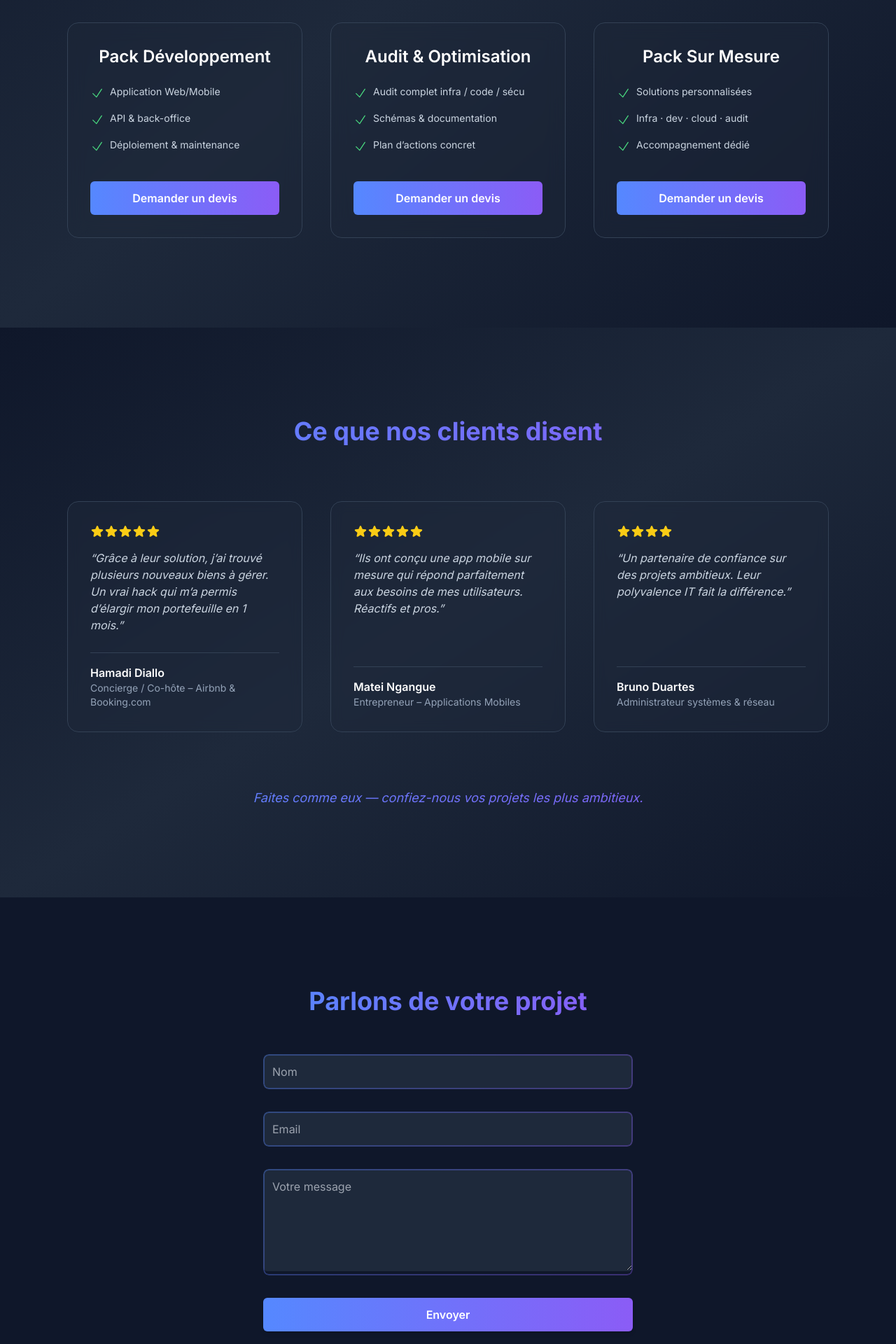
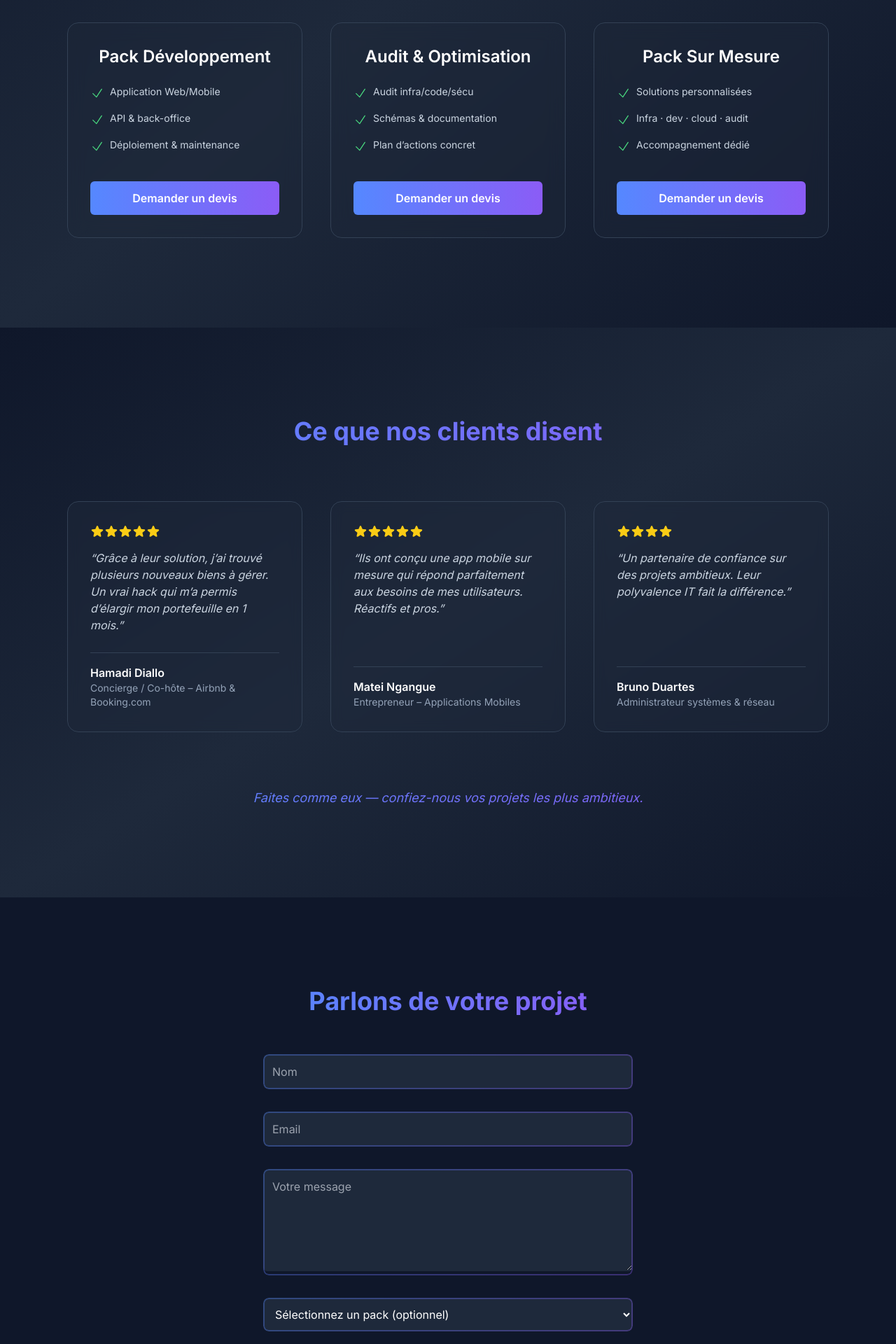
Before and after one commit to enstso/UnetraTechLandingPage, a Next.js app: page / in a window 1280 px wide. Shown: the part 3380-5300 px from the top of the page at 70% size. Built offline with nearby package versions, Linux system fonts and the light colour scheme.

Commit message:
ajout du champ pack

```diff
--- a/app/components/Contact.tsx
+++ b/app/components/Contact.tsx
@@ -1,6 +1,6 @@
 "use client";
 
-import { useState } from "react";
+import { useState, useEffect } from "react";
 import { motion } from "framer-motion";
 
 const plans = [
@@ -22,6 +22,25 @@ export default function Contact() {
   const [isSubmitting, setIsSubmitting] = useState(false);
   const [formStatus, setFormStatus] = useState("");
 
+  useEffect(() => {
+    // 1) au montage, lire localStorage
+    const stored = localStorage.getItem("selectedPack");
+    if (stored && plans.includes(stored)) {
+      setFormData((f) => ({ ...f, selectedPack: stored }));
+    }
+
+    // 2) écouter la sélection d'un pack
+    const onPlan = (e: Event) => {
+      const pack = (e as CustomEvent).detail as string;
+      if (plans.includes(pack)) {
+        setFormData((f) => ({ ...f, selectedPack: pack }));
+      }
+    };
+    window.addEventListener("planSelected", onPlan);
+
+    return () => window.removeEventListener("planSelected", onPlan);
+  }, []);
+
   const handleSubmit = async (e: React.FormEvent) => {
     e.preventDefault();
     if (!formData.name || !formData.email || !formData.message) {
@@ -36,13 +55,13 @@ export default function Contact() {
         headers: { "Content-Type": "application/json" },
         body: JSON.stringify(formData),
       });
-      setFormStatus(
-        r.ok
-          ? "Message envoyé avec succès !"
-          : "Erreur lors de l’envoi. Réessayez."
-      );
-      if (r.ok)
+      if (r.ok) {
+        setFormStatus("Message envoyé avec succès !");
         setFormData({ name: "", email: "", message: "", selectedPack: "" });
+        localStorage.removeItem("selectedPack");
+      } else {
+        setFormStatus("Erreur lors de l’envoi. Réessayez.");
+      }
     } catch {
       setFormStatus("Erreur de connexion, veuillez réessayer.");
     } finally {
@@ -55,13 +74,13 @@ export default function Contact() {
       id="contact"
       className="relative py-32 bg-slate-900 text-white overflow-hidden"
     >
-      {/* halos */}
+      {/* halos décoratifs */}
       <div className="absolute -top-24 -left-32 w-80 h-80 bg-indigo-500/30 blur-3xl rounded-full -z-10 animate-pulse" />
       <div className="absolute bottom-0 right-0 w-[480px] h-[480px] bg-purple-600/25 blur-3xl rounded-full -z-10 animate-pulse delay-500" />
 
-      <div className="relative z-10 max-w-xl mx-auto px-6 text-center">
+      <div className="relative z-10 max-w-xl mx-auto px-6">
         <motion.h2
-          className="gradient-text text-3xl md:text-4xl font-bold mb-14"
+          className="gradient-text text-3xl md:text-4xl font-bold text-center mb-14"
           initial={{ opacity: 0, y: -30 }}
           whileInView={{ opacity: 1, y: 0 }}
           viewport={{ once: true }}
@@ -71,15 +90,13 @@ export default function Contact() {
         </motion.h2>
 
         <form onSubmit={handleSubmit} className="space-y-8">
+          {/* Nom */}
           <motion.div
-            variants={{
-              hidden: { opacity: 0, y: 20 },
-              show: { opacity: 1, y: 0, transition: { delay: 0 } },
-            }}
-            initial="hidden"
-            whileInView="show"
+            className="input-neon"
+            initial={{ opacity: 0, y: 20 }}
+            whileInView={{ opacity: 1, y: 0 }}
             viewport={{ once: true }}
-            className="input-neon"
+            transition={{ delay: 0 }}
           >
             <input
               type="text"
@@ -91,15 +108,13 @@ export default function Contact() {
             />
           </motion.div>
 
+          {/* Email */}
           <motion.div
-            variants={{
-              hidden: { opacity: 0, y: 20 },
-              show: { opacity: 1, y: 0, transition: { delay: 0.1 } },
-            }}
-            initial="hidden"
-            whileInView="show"
+            className="input-neon"
+            initial={{ opacity: 0, y: 20 }}
+            whileInView={{ opacity: 1, y: 0 }}
             viewport={{ once: true }}
-            className="input-neon"
+            transition={{ delay: 0.1 }}
           >
             <input
               type="email"
@@ -111,18 +126,14 @@ export default function Contact() {
             />
           </motion.div>
 
+          {/* Message */}
           <motion.div
-            variants={{
-              hidden: { opacity: 0, y: 20 },
-              show: { opacity: 1, y: 0, transition: { delay: 0.2 } },
-            }}
-            initial="hidden"
-            whileInView="show"
+            className="input-neon"
+            initial={{ opacity: 0, y: 20 }}
+            whileInView={{ opacity: 1, y: 0 }}
             viewport={{ once: true }}
-            className="input-neon"
+            transition={{ delay: 0.2 }}
           >
-
-
             <textarea
               rows={5}
               placeholder="Votre message"
@@ -133,6 +144,33 @@ export default function Contact() {
             />
           </motion.div>
 
+          {/* Sélecteur de pack */}
+          <motion.div
+            className="input-neon"
+            initial={{ opacity: 0, y: 20 }}
+            whileInView={{ opacity: 1, y: 0 }}
+            viewport={{ once: true }}
+            transition={{ delay: 0.3 }}
+          >
+            <select
+              className="w-full bg-slate-800 p-3 rounded-md border border-transparent focus:outline-none focus:ring-2 focus:ring-indigo-500 transition"
+              value={formData.selectedPack}
+              onChange={(e) =>
+                setFormData({ ...formData, selectedPack: e.target.value })
+              }
+            >
+              <option value="" disabled>
+                Sélectionnez un pack (optionnel)
+              </option>
+              {plans.map((p) => (
+                <option key={p} value={p}>
+                  {p}
+                </option>
+              ))}
+            </select>
+          </motion.div>
+
+          {/* Bouton */}
           <motion.button
             type="submit"
             disabled={isSubmitting}
@@ -140,14 +178,14 @@ export default function Contact() {
             whileHover={{ scale: 1.03 }}
             whileTap={{ scale: 0.97 }}
             initial={{ opacity: 0 }}
-            whileInView={{ opacity: 1 }}
-            viewport={{ once: true }}
+            animate={{ opacity: 1 }}
             transition={{ delay: 0.4, duration: 0.8 }}
           >
             {isSubmitting ? "Envoi en cours…" : "Envoyer"}
           </motion.button>
         </form>
 
+        {/* Feedback */}
         {formStatus && (
           <motion.p
             className={`mt-8 text-base font-medium ${
--- a/app/components/Pricing.tsx
+++ b/app/components/Pricing.tsx
@@ -18,15 +18,18 @@ const plans = [
   { name: "Pack Pro", features: ["Réseau complet", "VLAN, Firewall", "Monitoring + Support"], recommended: true },
   { name: "Surveillance", features: ["Installation UniFi Protect", "Accès distant", "Stockage local ou cloud"] },
   { name: "Pack Développement", features: ["Application Web/Mobile", "API & back-office", "Déploiement & maintenance"] },
-  { name: "Audit & Optimisation", features: ["Audit complet infra / code / sécu", "Schémas & documentation", "Plan d’actions concret"] },
+  { name: "Audit & Optimisation", features: ["Audit infra/code/sécu", "Schémas & documentation", "Plan d’actions concret"] },
   { name: "Pack Sur Mesure", features: ["Solutions personnalisées", "Infra · dev · cloud · audit", "Accompagnement dédié"] },
 ];
 
 export default function Pricing() {
-  // Fonction pour sauvegarder dans localStorage
   function handleClick(planName: string) {
-    console.log("Selected plan:", planName);
+    // 1) stocker
     localStorage.setItem("selectedPack", planName);
+    // 2) dispatcher l'événement
+    window.dispatchEvent(new CustomEvent("planSelected", { detail: planName }));
+    // 3) faire défiler jusqu'à Contact
+    document.querySelector("#contact")?.scrollIntoView({ behavior: "smooth" });
   }
 
   return (
@@ -57,10 +60,9 @@ export default function Pricing() {
           <motion.div
             key={i}
             variants={item}
-            className={`card-pricing bg-slate-800/40 backdrop-blur-md border border-slate-700 rounded-2xl p-8 text-center
-                        hover:-translate-y-1 hover:shadow-xl hover:shadow-indigo-500/20 transition-all duration-300
-                        flex flex-col justify-between
-                        relative z-10`}
+            className="card-pricing bg-slate-800/40 backdrop-blur-md border border-slate-700 rounded-2xl p-8 text-center
+                       hover:-translate-y-1 hover:shadow-xl hover:shadow-indigo-500/20 transition-all duration-300
+                       flex flex-col justify-between relative z-10"
           >
             <div>
               {plan.recommended && (
@@ -82,13 +84,12 @@ export default function Pricing() {
               </ul>
             </div>
 
-            <a
-              href="#contact"
+            <button
               className="btn-gradient relative z-20"
               onClick={() => handleClick(plan.name)}
             >
               Demander un devis
-            </a>
+            </button>
           </motion.div>
         ))}
       </motion.div>
--- a/app/globals.css
+++ b/app/globals.css
@@ -201,3 +201,8 @@ html, body {
   width:70%;height:1px;background:linear-gradient(90deg,transparent,#5588ff,#8b5cf6,transparent);
   animation:pulse 4s ease-in-out infinite;opacity:.7;}
 @keyframes pulse{0%,100%{opacity:.2;}50%{opacity:.8;}}
+
+.input-neon::before {
+  /* désactive la capture de la souris sur le halo */
+  pointer-events: none;
+}
```
